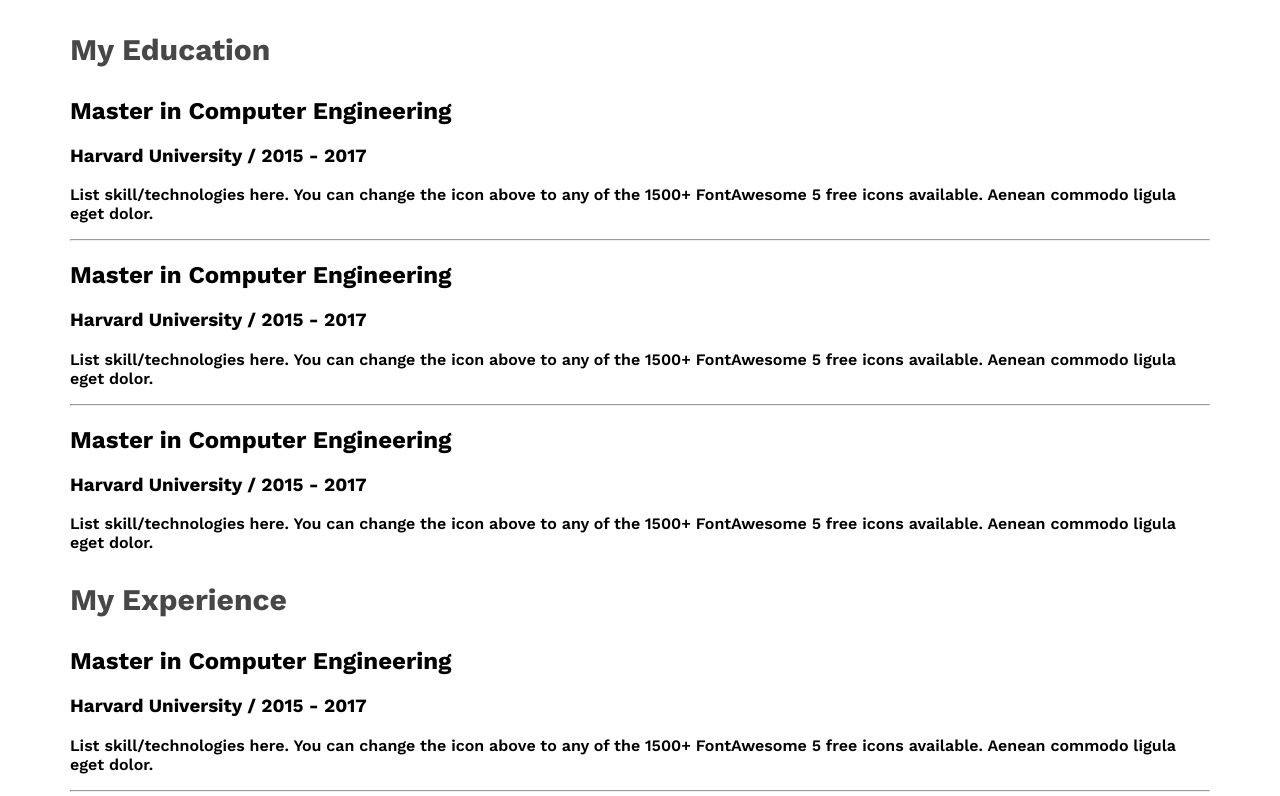
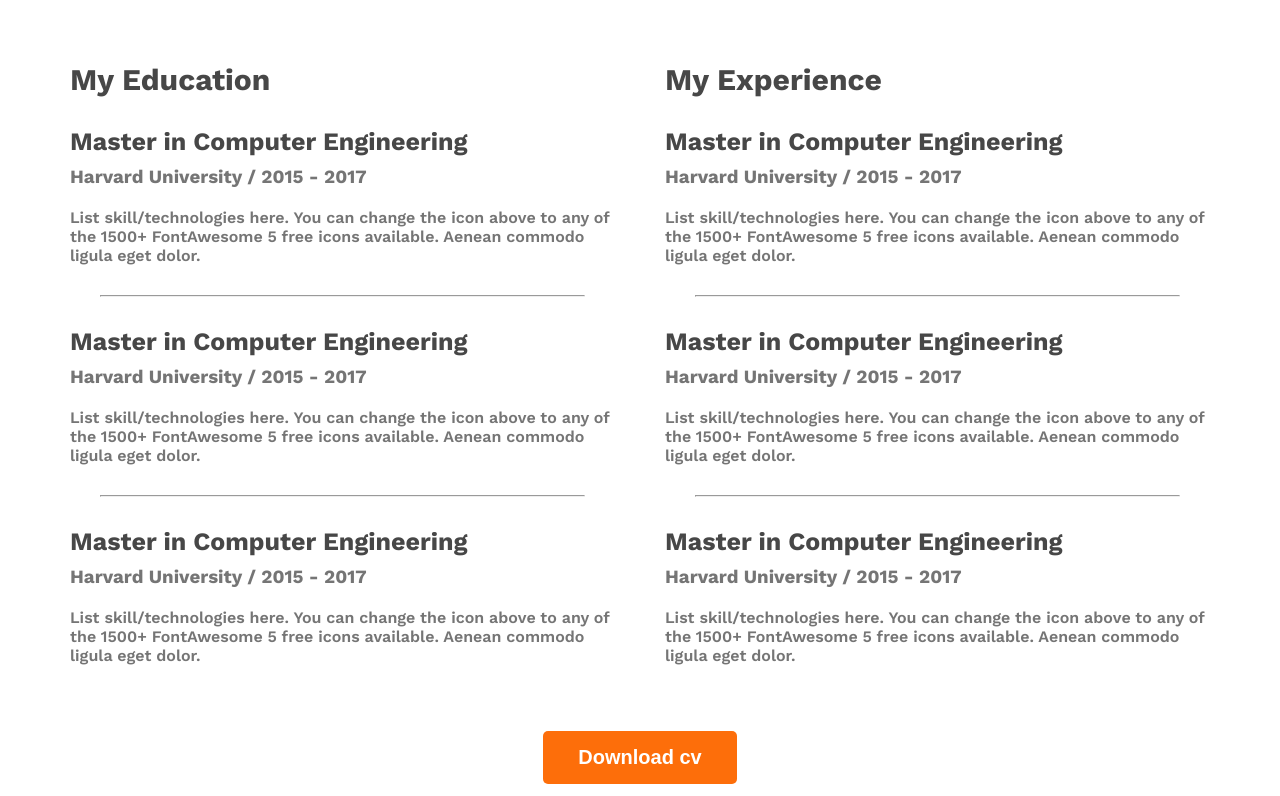
Before and after one commit to UmmeyHabibaShanjida/webdeveloper-portfolio, a plain HTML site: page index.html in a window 1280 px wide. Shown: the part 2344-3140 px from the top of the page. Drawn offline with nearby package versions, Linux system fonts and the light colour scheme.

Commit message:
added download cv

```diff
--- a/index.html
+++ b/index.html
@@ -143,6 +143,9 @@
         </div>
       </div>
 
+      <div class="download-cv">
+        <button class="btn-primary">Download cv</button>
+      </div>
     </section>
   </main>
   <footer>
--- a/styles/portfolio.css
+++ b/styles/portfolio.css
@@ -166,3 +166,33 @@ main section {
     font-size: 30px;
     font-weight: 700;
 }
+
+.resume-container{
+    display: flex;
+    gap: 50px;
+}
+
+.resume-item-title{
+    color: #474747;
+    font-size: 25px;
+    font-weight: 700;
+    margin-bottom: 10px;
+}
+
+.resume-item-institute{
+    margin-bottom: 20px;
+    margin-top: 0px;
+}
+
+.resume-item-institute, .resume-item-description{
+    color: #757575;
+}
+
+.resume-container hr{
+    margin: 30px;
+}
+
+.download-cv{
+    text-align: center;
+    margin-top: 50px;
+}
```
